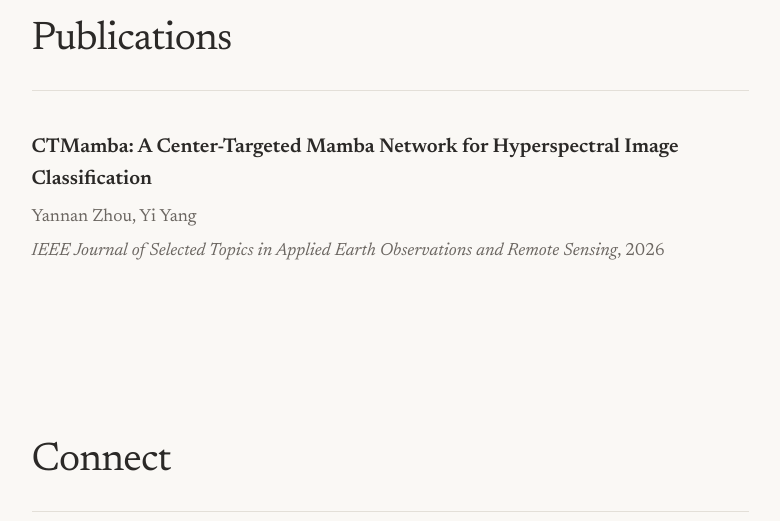
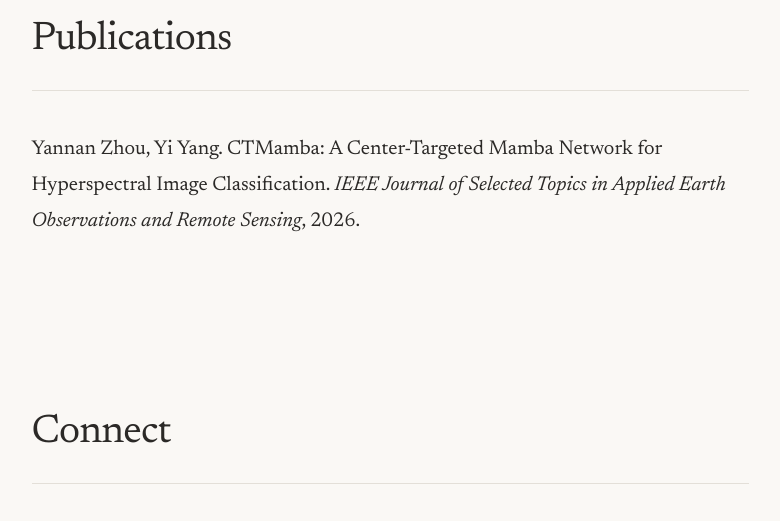
Before and after one commit to ylqsysy/ylqsysy.github.io, a plain HTML site: page index.html in a window 1280 px wide. Shown: the part 1160-1681 px from the top of the page, without its empty margins (491-1271 px from the left). Drawn offline with Linux system fonts and the light colour scheme; some icons are missing.

Commit message:
Format publication as single-line citation

```diff
--- a/css/style.css
+++ b/css/style.css
@@ -219,32 +219,11 @@ a {
   gap: 56px;
 }
 
-.pub-item {
-  padding-left: 0;
-}
-
-.pub-title {
+.pub-citation {
   font-family: var(--serif);
   font-size: 1.25rem;
-  font-weight: 600;
   color: var(--text-main);
-  line-height: 1.6;
-  margin-bottom: 8px;
-}
-
-.pub-authors {
-  font-family: var(--serif);
-  font-size: 1.1rem;
-  color: var(--text-muted);
-  line-height: 1.7;
-  margin-bottom: 4px;
-}
-
-.pub-venue {
-  font-family: var(--serif);
-  font-size: 1.1rem;
-  color: var(--text-muted);
-  line-height: 1.7;
+  line-height: 1.8;
 }
 
 .pub-link {
--- a/index.html
+++ b/index.html
@@ -64,9 +64,7 @@
         <h2 class="section-title">Publications</h2>
         <div class="pub-list">
           <article class="pub-item">
-            <h3 class="pub-title">CTMamba: A Center-Targeted Mamba Network for Hyperspectral Image Classification</h3>
-            <p class="pub-authors">Yannan Zhou, Yi Yang</p>
-            <p class="pub-venue"><em>IEEE Journal of Selected Topics in Applied Earth Observations and Remote Sensing</em>, 2026</p>
+            <p class="pub-citation">Yannan Zhou, Yi Yang. CTMamba: A Center-Targeted Mamba Network for Hyperspectral Image Classification. <em>IEEE Journal of Selected Topics in Applied Earth Observations and Remote Sensing</em>, 2026.</p>
           </article>
         </div>
       </section>
```
